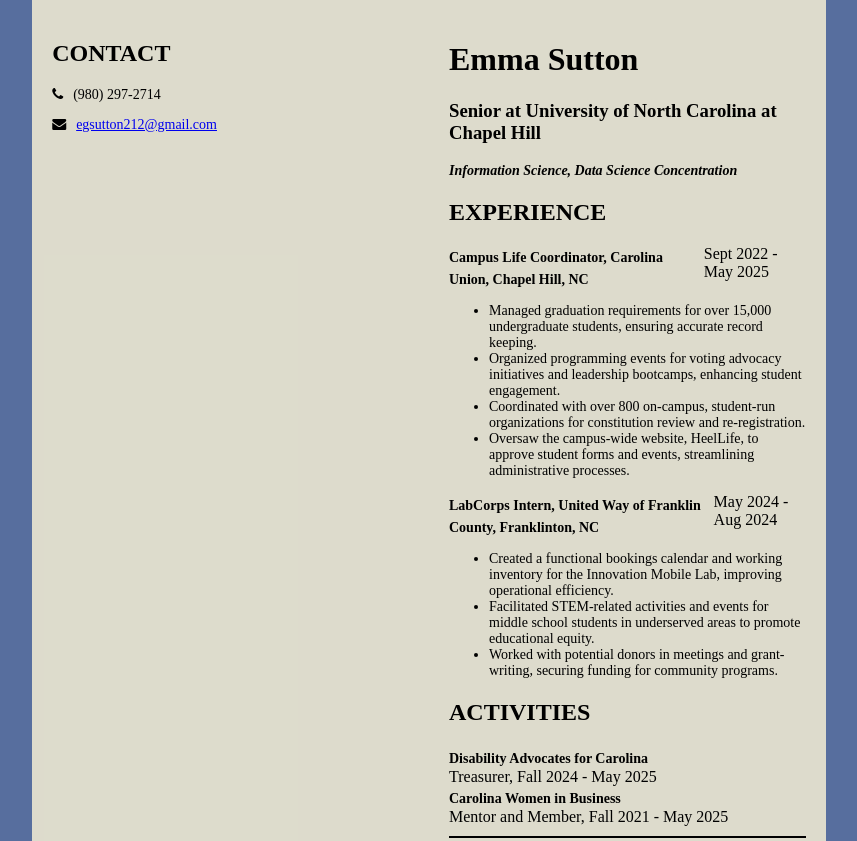
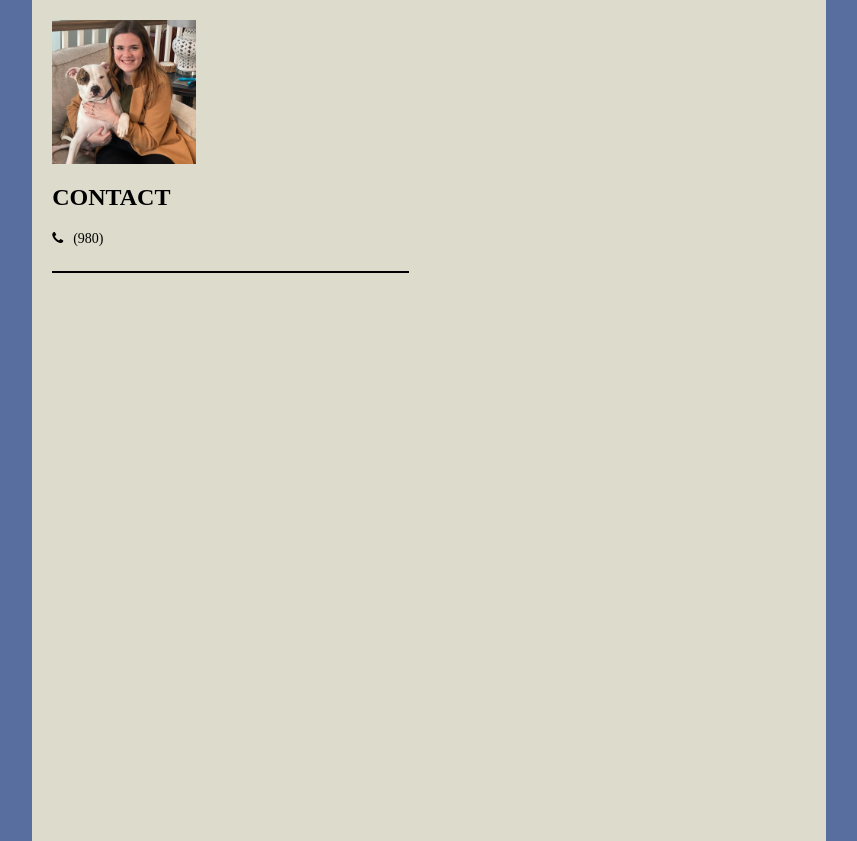
Before and after one commit to egsutton212/site, a plain HTML site: page index.html in a window 1280 px wide. Shown: the top 841 px of the page, without its empty margins (211-1068 px from the left). Drawn offline with Linux system fonts and the light colour scheme.

Commit message:
Update index.html

```diff
--- a/index.html
+++ b/index.html
@@ -39,8 +39,6 @@
             padding: 20px;
             box-sizing: border-box;
             position: relative;
-            height: 1.5in; /* Set height to ensure proper layout */
-            overflow: hidden;
         }
 
         .rightPanel {
@@ -113,10 +111,21 @@
             font-style: italic; /* Italicized text */
         }
 
+        .leftPanel .imageContainer {
+            width: 1.5in; /* Set width to 1.5 inches */
+            height: 1.5in; /* Set height to 1.5 inches */
+            overflow: hidden; /* Hide overflowed content */
+            position: relative;
+            display: flex;
+            align-items: center;
+            justify-content: center;
+        }
+
         .leftPanel img {
-            width: 100%; /* Make the image the full width of the left column */
-            height: 1.5in; /* Set the height to 1.5 inches */
-            object-fit: cover; /* Ensures the image covers the space without distortion */
+            width: 100%;
+            height: auto;
+            position: absolute;
+            top: -0.25in; /* Adjust top position to crop from the top */
         }
     </style>
     <link rel="preconnect" href="https://fonts.googleapis.com">
@@ -128,99 +137,11 @@
     <page size="A4">
         <div class="container">
             <div class="leftPanel">
-                <!-- Image will be displayed as a background image -->
+                <div class="imageContainer">
+                    <img src="IMG_3872.jpg" alt="Emma Sutton"/>
+                </div>
                 <div class="details">
                     <div class="item bottomLineSeparator">
                         <h2>CONTACT</h2>
                         <div class="smallText">
-                            <p><i class="fa fa-phone contactIcon" aria-hidden="true"></i>(980) 297-2714</p>
-                            <p><i class="fa fa-envelope contactIcon" aria-hidden="true"></i><a href="mailto:egsutton212@gmail.com">egsutton212@gmail.com</a></p>
-                            <p><i class="fa fa-map-marker contactIcon" aria-hidden="true"></i>Greenville, SC</p>
-                            <p><i class="fa fa-linkedin-square contactIcon" aria-hidden="true"></i><a href="https://www.linkedin.com/in/emma-sutton-275a0722b/">LinkedIn</a></p>
-                        </div>
-                    </div>
-                    <div class="item bottomLineSeparator">
-                        <h2>SKILLS</h2>
-                        <div class="smallText">
-                            <div class="skill">
-                                <div><span>Microsoft Office - 4 Years</span></div>
-                                <div class="yearsOfExperience">
-                                    <span>4 years</span>
-                                </div>
-                            </div>
-                            <div class="skill">
-                                <div><span>Adobe Creative Suite - 4 Years</span></div>
-                                <div class="yearsOfExperience">
-                                    <span>4 years</span>
-                                </div>
-                            </div>
-                            <div class="skill">
-                                <div><span>Python, HTML, R, SQL - 2 Years</span></div>
-                                <div class="yearsOfExperience">
-                                    <span>2 years</span>
-                                </div>
-                            </div>
-                        </div>
-                    </div>
-                    <div class="item">
-                        <h2>EDUCATION</h2>
-                        <div class="educationItem">
-                            <h3><strong>University of North Carolina at Chapel Hill</strong></h3>
-                            <span><strong>Aug 2021 - May 2025</strong></span>
-                        </div>
-                        <div class="educationDetails smallText">
-                            <p>Bachelor of Science: Information Science - Data Science Concentration</p>
-                            <p>Related Coursework: Python, R, Website Design, Database Management</p>
-                        </div>
-                    </div>
-                </div>
-            </div>
-            <div class="rightPanel">
-                <div>
-                    <h1>Emma Sutton</h1>
-                    <h3>Senior at University of North Carolina at Chapel Hill</h3>
-                    <h3 class="infoScience">Information Science, Data Science Concentration</h3>
-                    <div class="item">
-                        <h2>EXPERIENCE</h2>
-                        <div class="experienceItem">
-                            <h3><strong>Campus Life Coordinator, Carolina Union, Chapel Hill, NC</strong></h3>
-                            <span>Sept 2022 - May 2025</span>
-                        </div>
-                        <div class="experienceDetails smallText">
-                            <ul>
-                                <li>Managed graduation requirements for over 15,000 undergraduate students, ensuring accurate record keeping.</li>
-                                <li>Organized programming events for voting advocacy initiatives and leadership bootcamps, enhancing student engagement.</li>
-                                <li>Coordinated with over 800 on-campus, student-run organizations for constitution review and re-registration.</li>
-                                <li>Oversaw the campus-wide website, HeelLife, to approve student forms and events, streamlining administrative processes.</li>
-                            </ul>
-                        </div>
-
-                        <div class="experienceItem">
-                            <h3><strong>LabCorps Intern, United Way of Franklin County, Franklinton, NC</strong></h3>
-                            <span>May 2024 - Aug 2024</span>
-                        </div>
-                        <div class="experienceDetails smallText">
-                            <ul>
-                                <li>Created a functional bookings calendar and working inventory for the Innovation Mobile Lab, improving operational efficiency.</li>
-                                <li>Facilitated STEM-related activities and events for middle school students in underserved areas to promote educational equity.</li>
-                                <li>Worked with potential donors in meetings and grant-writing, securing funding for community programs.</li>
-                            </ul>
-                        </div>
-                    </div>
-                    <div class="item bottomLineSeparator">
-                        <h2>ACTIVITIES</h2>
-                        <div class="activitiesItem">
-                            <h3><strong>Disability Advocates for Carolina</strong></h3>
-                            <span>Treasurer, Fall 2024 - May 2025</span>
-                        </div>
-                        <div class="activitiesItem">
-                            <h3><strong>Carolina Women in Business</strong></h3>
-                            <span>Mentor and Member, Fall 2021 - May 2025</span>
-                        </div>
-                    </div>
-                </div>
-            </div>
-        </div>
-    </page>
-</body>
-</html>
+                            <p><i class="fa fa-phone contactIcon" aria-hidden="true"></i>(980)
```
